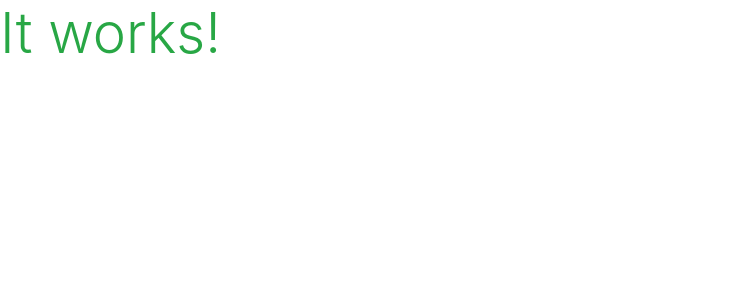
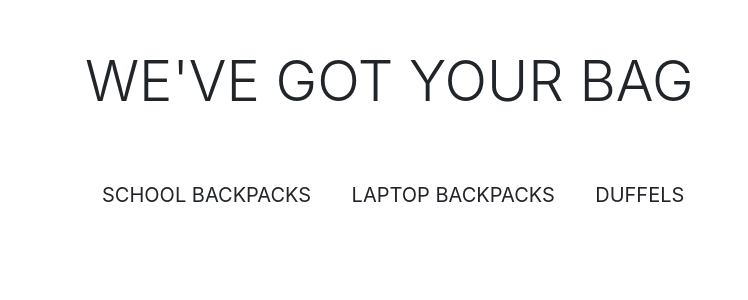
Before and after one commit to karare1/backpack_shop, a Django app: page / in a window 1280 px wide. Shown: the top 300 px of the page, without its empty margins (0-748 px from the left). Run offline with Django 3.2, Linux system fonts and the light colour scheme.

Commit message:
Add content to home page

```diff
--- a/home/templates/home/index.html
+++ b/home/templates/home/index.html
@@ -1,6 +1,29 @@
 {% extends "base.html" %}
 {% load static %}
 
+{% block page_header %}
+    <div class="container header-container">
+        <div class="row">
+            <div class="col"></div>
+        </div>
+    </div>
+{% endblock %}
+
 {% block content %}
-    <h1 class="display-4 text-success">It works!</h1>
+    <div class="container h-100">
+        <div class="row h-100">
+            <div class="col-10 col-md-10 my-auto">
+                <h1 class="display-4 logo-font text-black my-5">
+                    WE'VE GOT YOUR BAG
+                </h1>
+                <div class="my-5">
+                    <h4>
+                        <a href="" class="shop-now-button btn btn-lg rounded-0 text-uppercase py-3">School Backpacks</a>
+                        <a href="" class="shop-now-button btn btn-lg rounded-0 text-uppercase py-3">Laptop Backpacks</a>
+                        <a href="" class="shop-now-button btn btn-lg rounded-0 text-uppercase py-3">Duffels</a>
+                    </h4>
+                </div>
+            </div>
+        </div>
+    </div>
 {% endblock %}
```
